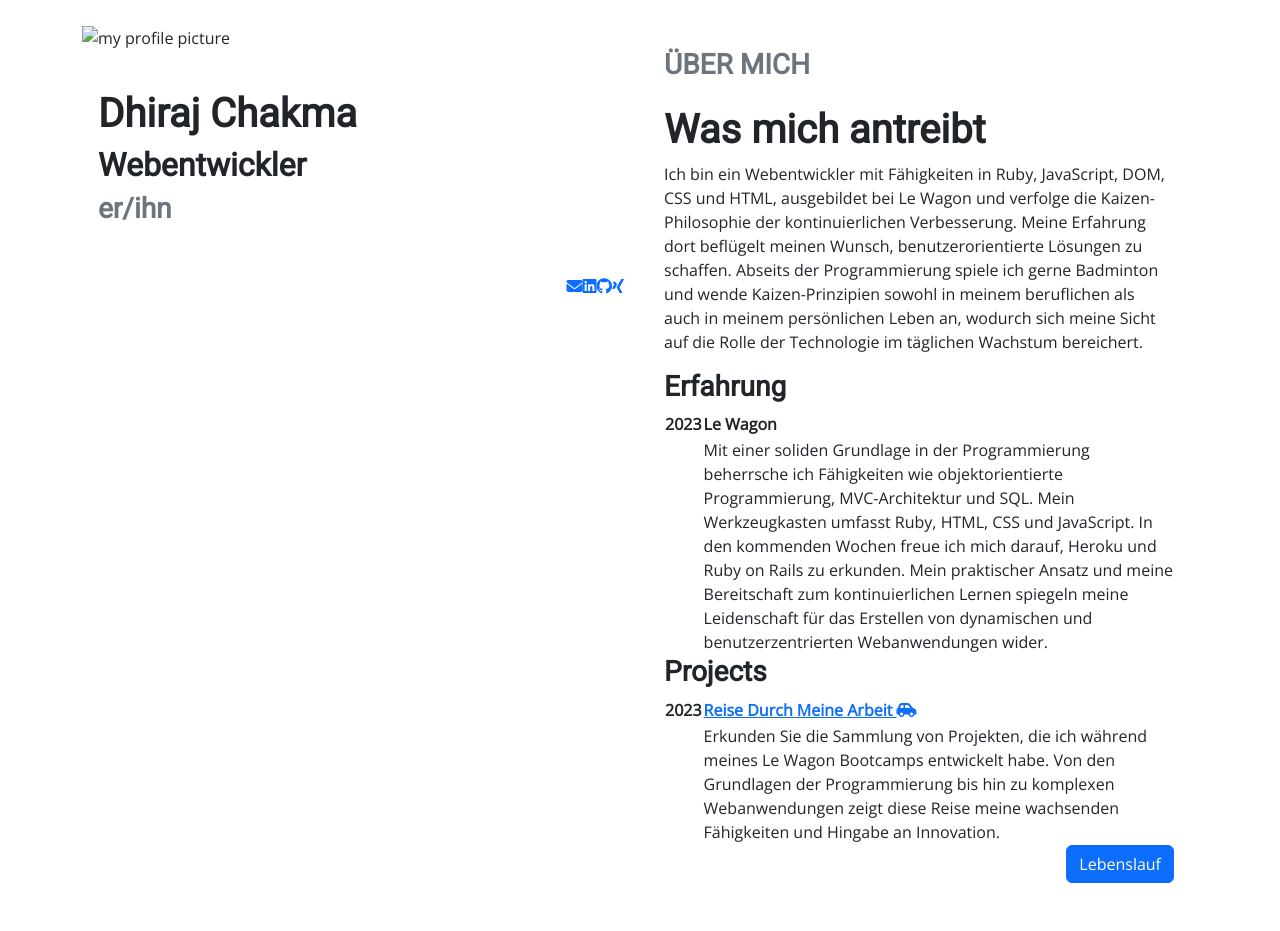
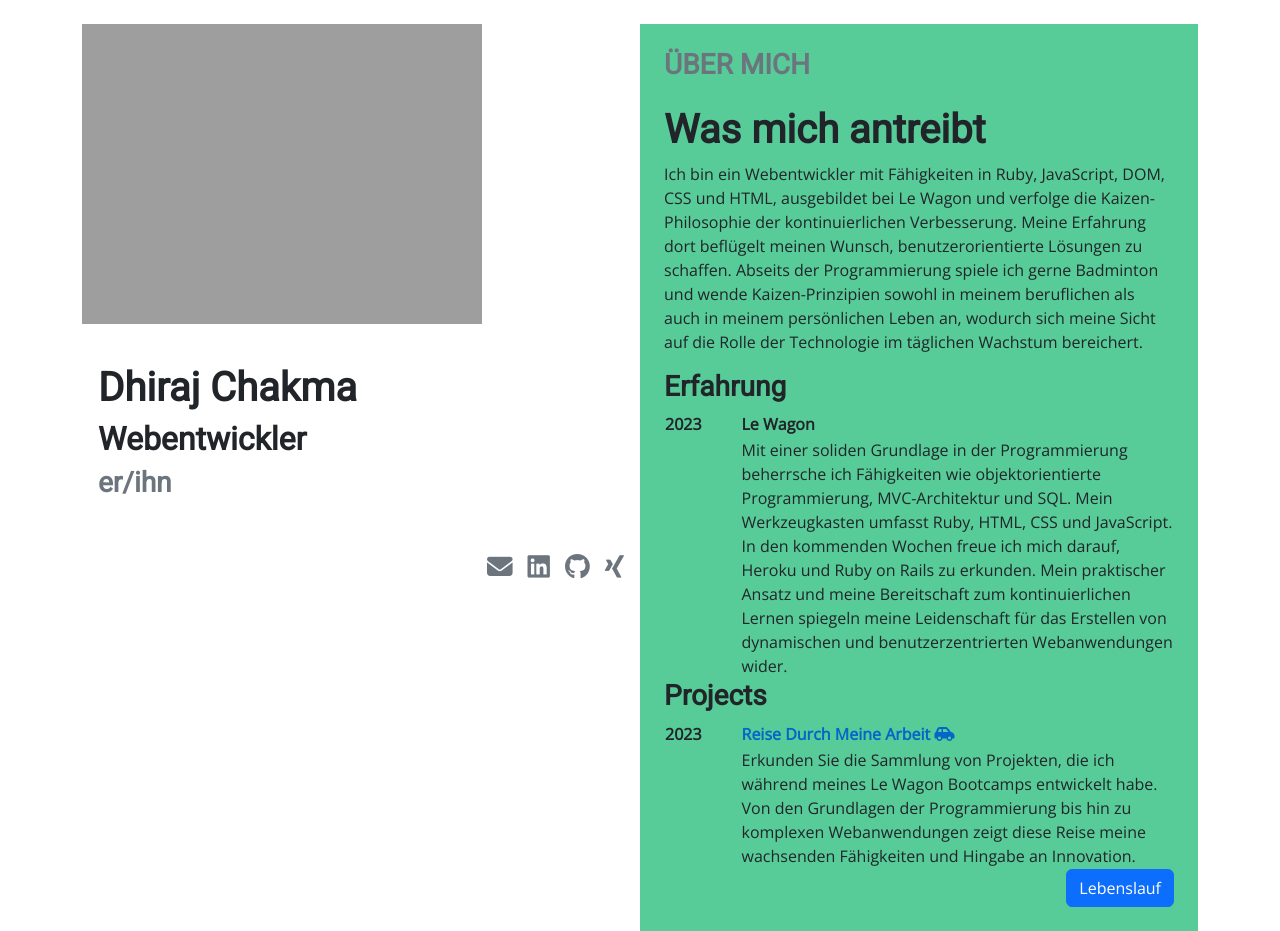
Before and after one commit to dhiraj-chakma/portfolio, a plain HTML site: page index.html in a window 1280 px wide. Before the commit the page ends 907 px from the top, so only its background shows below. Drawn offline with nearby package versions, Linux system fonts and the light colour scheme; the site is published under a folder, as on GitHub Pages, so addresses that start at the root find nothing; a script that the page names is missing.

Commit message:
change in cv

```diff
--- a/components/social-media-links.css
+++ b/components/social-media-links.css
@@ -7,3 +7,9 @@
 .social-medias a:hover{
   color: #03071e;
 }
+
+@media only screen and (max-width: 600px) {
+  .social-medias a{
+    font-size: 4vw;
+  }
+}
--- a/index.html
+++ b/index.html
@@ -28,16 +28,16 @@
     <!-- this will contain my picture and social media links -->
     <div class="row g-0 mt-4">
       <div class="col-md-6">
-        <img src = "/images/my_pic.png" alt="my profile picture" class="img-fluid">
+        <img src = "images/my_pic.png" alt="my profile picture" class="img-fluid">
         <div class="mt-4 p-3">
           <h1>Dhiraj Chakma</h1>
           <h2>Webentwickler</h2>
           <h3 class = "faded-heading">er/ihn</h3>
           <div class="social-medias mt-5 d-flex justify-content-end">
             <a href="mailto: chakmadhiraj@gmail.com"><i class="fa-solid fa-envelope"></i></a>
-            <a href="" target="_blank"><i class="fa-brands fa-linkedin"></i></a>
-            <a href="" target="_blank"><i class="fa-brands fa-github"></i></a>
-            <a href="" target="_blank"><i class="fa-brands fa-xing"></i></a>
+            <a href="https://www.linkedin.com/feed/" target="_blank"><i class="fa-brands fa-linkedin"></i></a>
+            <a href="https://github.com/dhiraj-chakma?tab=repositories" target="_blank"><i class="fa-brands fa-github"></i></a>
+            <a href="https://www.xing.com/profile/Dhiraj_Chakma/" target="_blank"><i class="fa-brands fa-xing"></i></a>
           </div>
         </div>
       </div>
@@ -67,7 +67,7 @@
             <thead>
               <tr>
                 <th class=" year">2023</th>
-                <th class="description"><a href="#" target="_blank">Reise Durch Meine Arbeit <i class="fa-solid fa-car-side"></i></a>
+                <th class="description"><a href="https://github.com/dhiraj-chakma/My-journey" target="_blank">Reise Durch Meine Arbeit <i class="fa-solid fa-car-side"></i></a>
                 </th>
               </tr>
             </thead>
@@ -95,7 +95,7 @@
         <button type="button" class="btn-close" data-bs-dismiss="modal" aria-label="Close"></button>
       </div>
       <div class="modal-body">
-        <img src="/images/Minimalist Modern Professional CV Resume(3).jpg" alt="my cv" style="width: 100%;">
+        <img src="images/Minimalist Modern Professional CV Resume.jpg" alt="my cv" style="width: 100%;">
       </div>
       <div class="modal-footer">
         <button type="button" class="btn btn-secondary" data-bs-dismiss="modal">Close</button>
--- a/style.css
+++ b/style.css
@@ -1,8 +1,8 @@
 /* font-family: 'Roboto', sans-serif; */
 /* font-family: 'Playfair', serif; */
-@import url("/components/about-me.css");
-@import url("/components/social-media-links.css ");
-@import url("/components/table.css");
+@import url("components/about-me.css");
+@import url("components/social-media-links.css ");
+@import url("components/table.css");
 
 h1,h2,h3{
   font-family: 'Roboto', sans-serif;
```
Also changed, not shown: images/Minimalist Modern Professional CV Resume(3).jpg (deleted), images/Minimalist Modern Professional CV Resume.jpg (added), portfolio.js (deleted).
